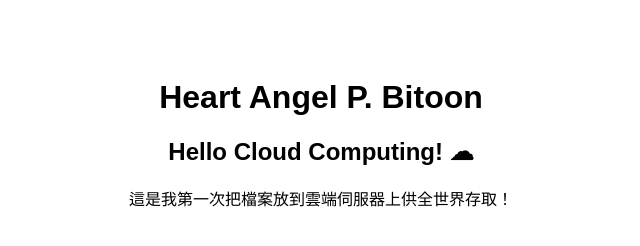
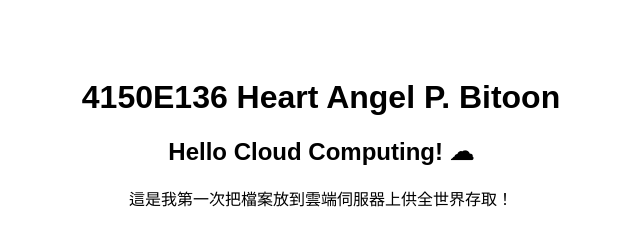
Before and after one commit to bitoonheart04-design/my-first-cloud-page, a plain HTML site: page index.html in a window 1280 px wide. Shown: the whole page, without its empty margins (319-959 px from the left). Drawn offline with Linux system fonts and the light colour scheme.

Commit message:
Update index.html

```diff
--- a/index.html
+++ b/index.html
@@ -4,7 +4,7 @@
     <title>我的第一個雲端網頁</title>
 </head>
 <body style="text-align:center; padding-top:50px; font-family:sans-serif;">
-    <h1>Heart Angel P. Bitoon</h1>
+    <h1> 4150E136 Heart Angel P. Bitoon</h1>
     <h2>Hello Cloud Computing! ☁</h2>
     <p>這是我第一次把檔案放到雲端伺服器上供全世界存取！</p>
 </body>
```
